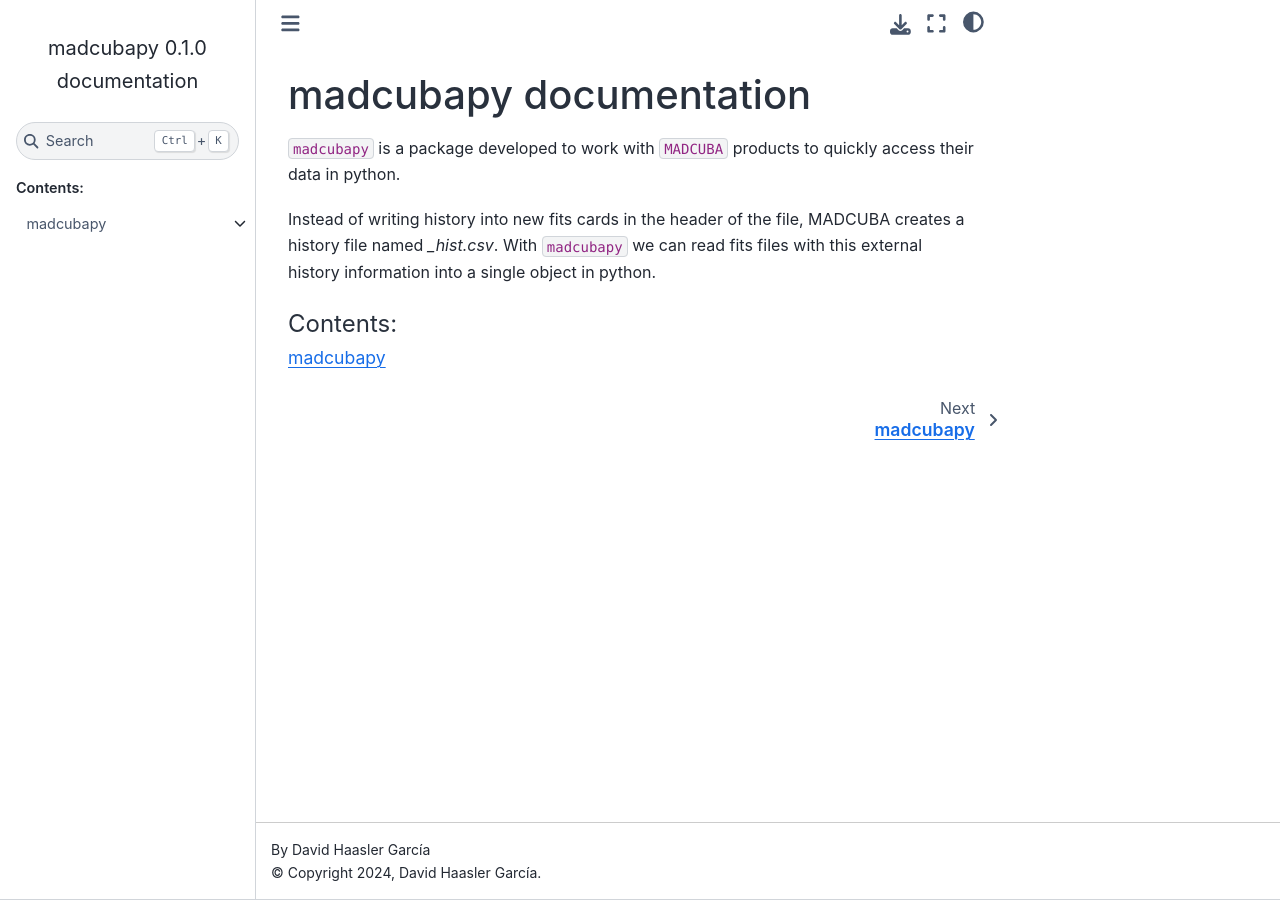
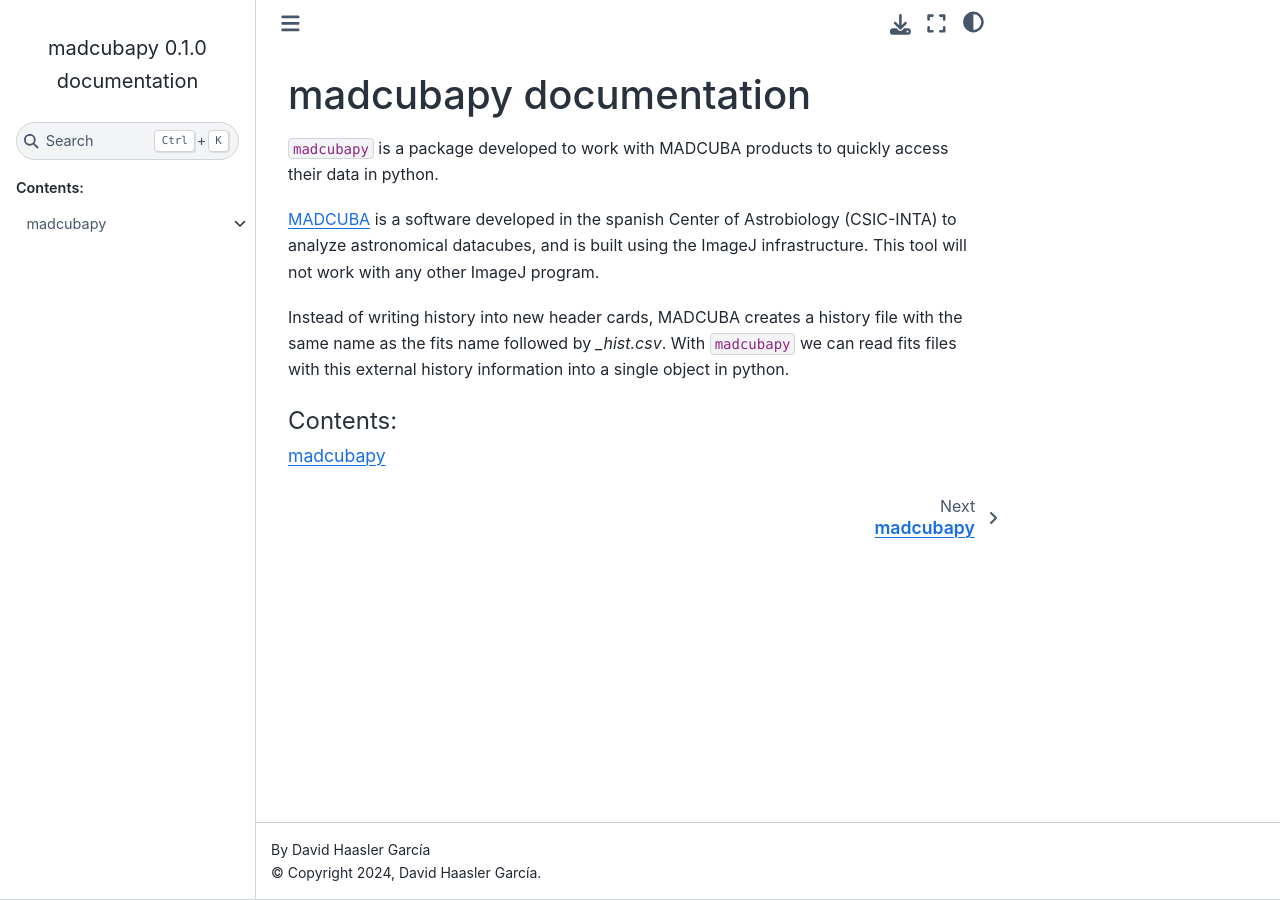
Before and after one commit to dhaasler/madcubapy, a Sphinx documentation site: the page built from docs/source/index.rst, in a window 1280 px wide. Built offline with Sphinx 7.4.7 and the Sphinx Book theme 1.1.4, drawn with Linux system fonts in a browser that asks for light colours.

```diff
--- a/docs/source/index.rst
+++ b/docs/source/index.rst
@@ -6,13 +6,18 @@
 madcubapy documentation
 #######################
 
-``madcubapy`` is a package developed to work with ``MADCUBA`` products to
-quickly access their data in python.
+``madcubapy`` is a package developed to work with MADCUBA products to quickly
+access their data in python.
 
-Instead of writing history into new fits
-cards in the header of the file, MADCUBA creates a history file named
-`_hist.csv`. With ``madcubapy`` we can read fits files with this external
-history information into a single object in python.
+`MADCUBA <https://cab.inta-csic.es/madcuba/>`_ is a software developed in the
+spanish Center of Astrobiology (CSIC-INTA) to analyze astronomical datacubes,
+and is built using the ImageJ infrastructure. This tool will not work with any
+other ImageJ program.
+
+Instead of writing history into new header cards, MADCUBA creates a history file
+with the same name as the fits name followed by *_hist.csv*.
+With ``madcubapy`` we can read fits files with this external history information
+into a single object in python.
 
 
 .. toctree::
```
Also changed, not shown: README.rst (+4 -4 lines), docs/source/madcubapy.operations.rst (added, +27 -0 lines).
